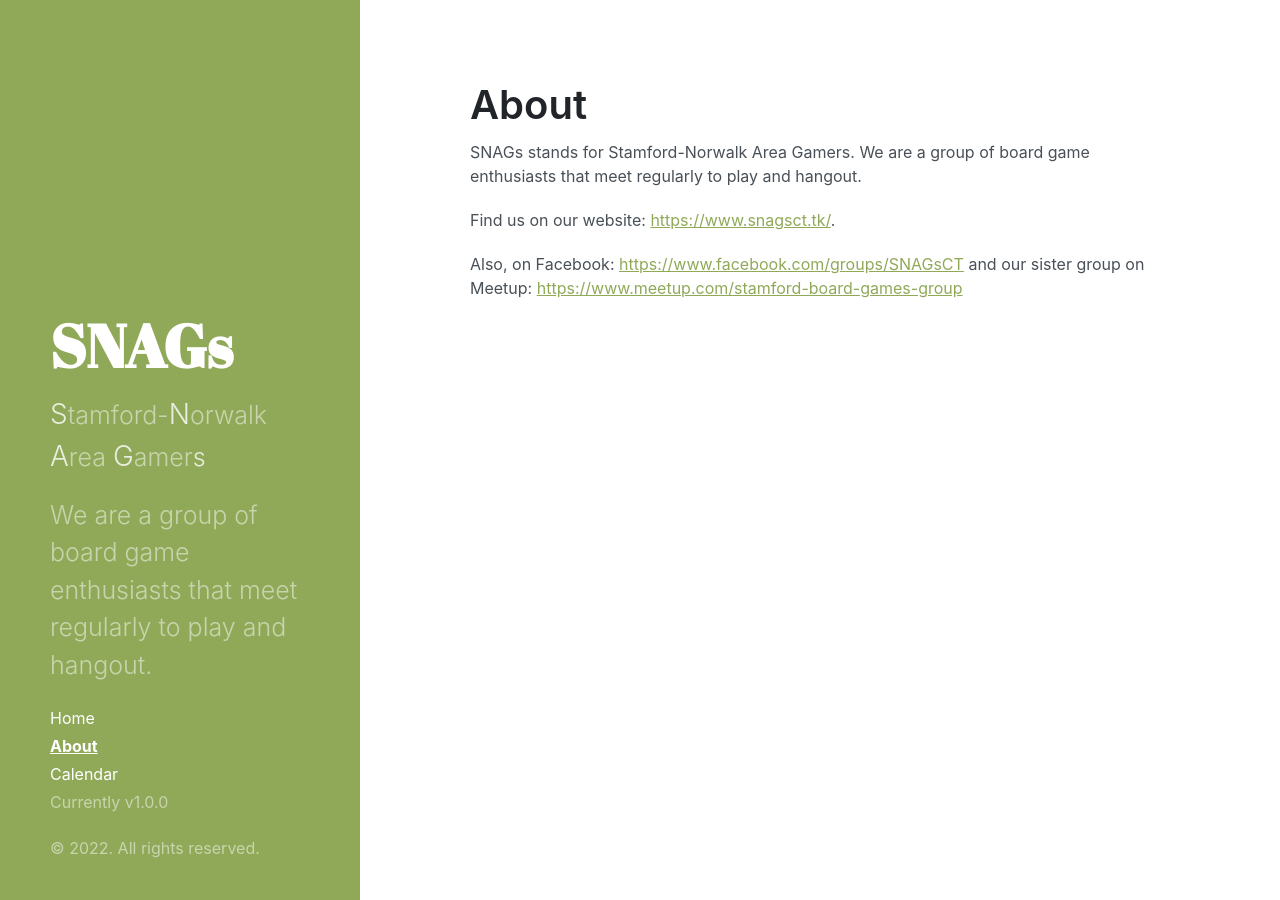
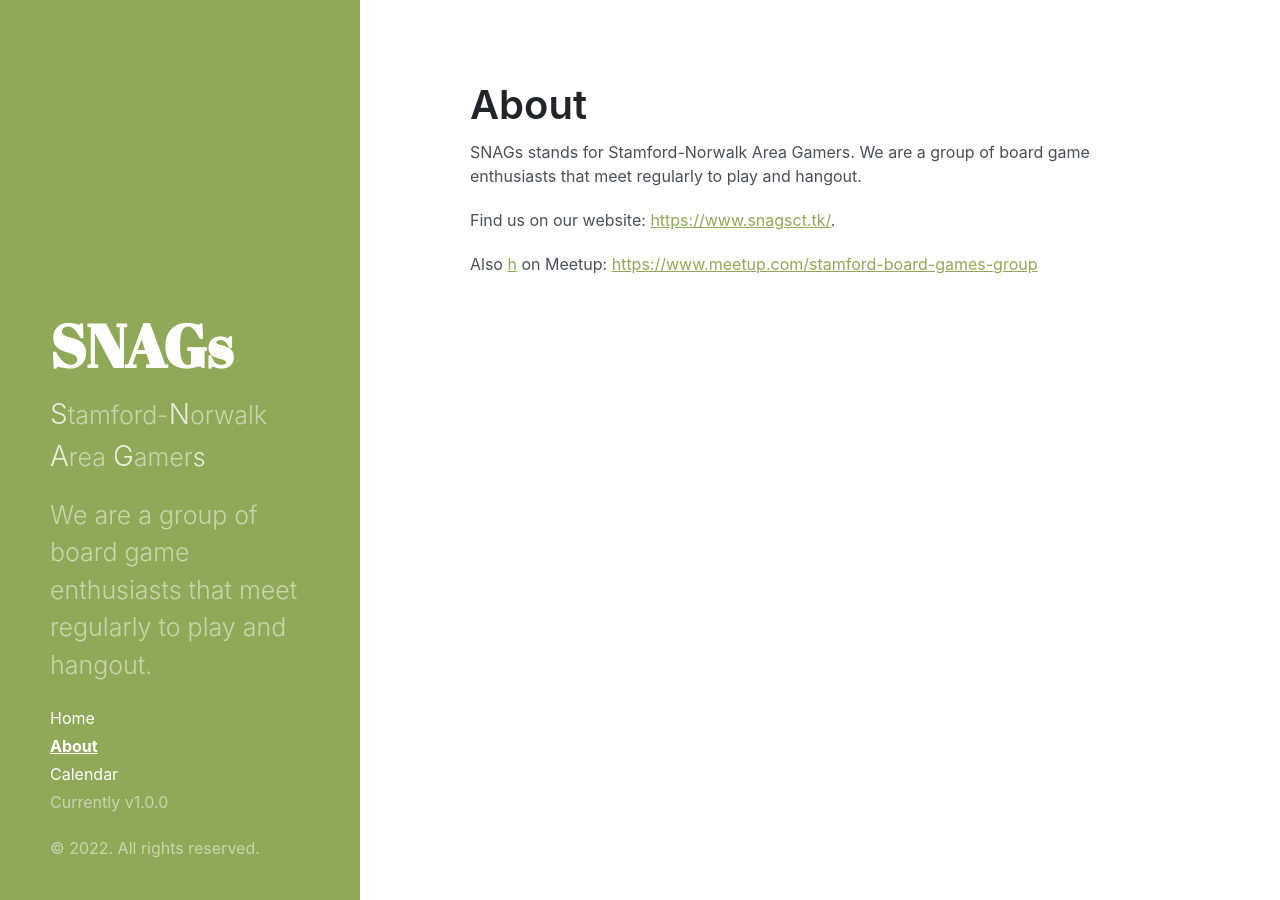
Before and after one commit to gandazgul/snagsct, a Jekyll site: the page built from about.md, in a window 1280 px wide. Built offline with Jekyll 4.4.1, drawn with Linux system fonts in a browser that asks for light colours.

Commit message:
Update Pages “about”

```diff
--- a/about.md
+++ b/about.md
@@ -8,4 +8,4 @@
 
 Find us on our website: <https://www.snagsct.tk/>.
 
-Also, on Facebook: <https://www.facebook.com/groups/SNAGsCT> and our sister group on Meetup: <https://www.meetup.com/stamford-board-games-group>
+Also [h](https://www.facebook.com/groups/SNAGsCT) on Meetup: <https://www.meetup.com/stamford-board-games-group>
```
